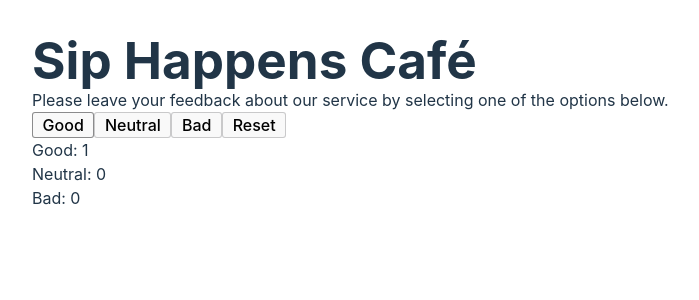
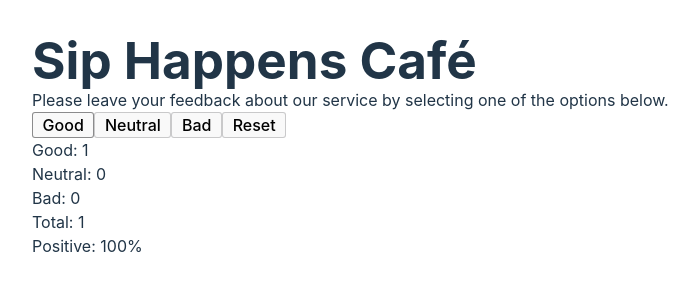
Before and after one commit to Ostrinka/goit-react-hw-02, a React (Vite) app: page / in a window 1280 px wide. Both pictures are taken after a click on the button "Good". Shown: the top 300 px of the page, without its empty margins (0-699 px from the left). Built offline with nearby package versions, Linux system fonts and the light colour scheme.

Commit message:
step five

```diff
--- a/src/App.jsx
+++ b/src/App.jsx
@@ -19,7 +19,9 @@ export default function App() {
     }
   }
 
-    const totalFeedback = feedback.good + feedback.neutral + feedback.bad;
+  const totalFeedback = feedback.good + feedback.neutral + feedback.bad;
+  const positiveFeedback = Math.round((feedback.good / totalFeedback) * 100);
+
 
     return (
       <div>
@@ -28,8 +30,7 @@ export default function App() {
         <Options updateFeedback={updateFeedback} totalFeedback={totalFeedback} />
         {totalFeedback > 0 ? (
           <Feedback
-            totalFeedback={totalFeedback}
-            feedback={feedback}
+            feedback={feedback} totalFeedback={totalFeedback} positiveFeedback={positiveFeedback}
           />
         ) : (
           <Notification message="No feedback yet" />
--- a/src/components/Feedback/Feedback.jsx
+++ b/src/components/Feedback/Feedback.jsx
@@ -1,9 +1,12 @@
-export default function Feedback({ feedback: { good, neutral, bad } }) {
+export default function Feedback({ feedback: { good, neutral, bad }, totalFeedback,
+  positiveFeedback, }) {
   return (
     <ul>
       <li>Good: {good}</li>
       <li>Neutral: {neutral}</li>
       <li>Bad: {bad}</li>
+      <li>Total: {totalFeedback}</li>
+      <li>Positive: {positiveFeedback}%</li>
     </ul>
   );
 }
```
